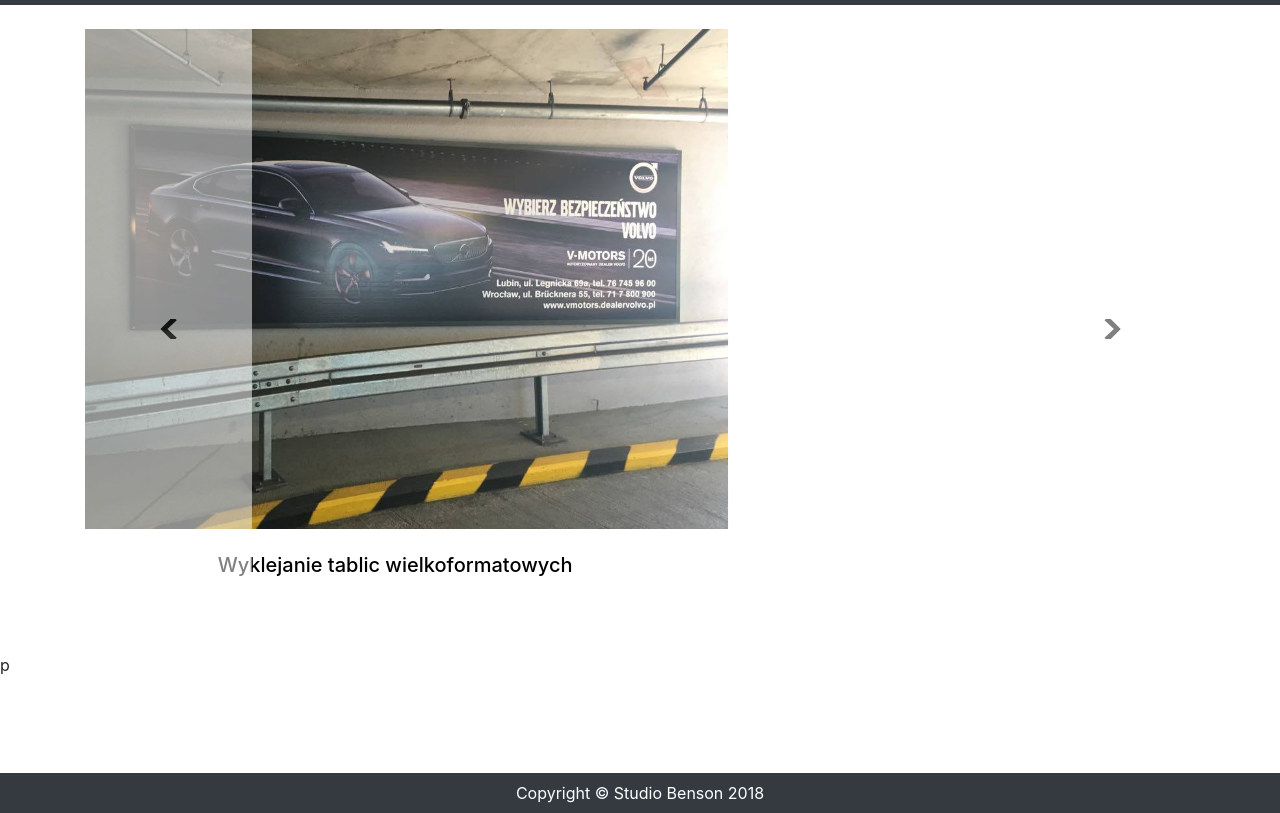
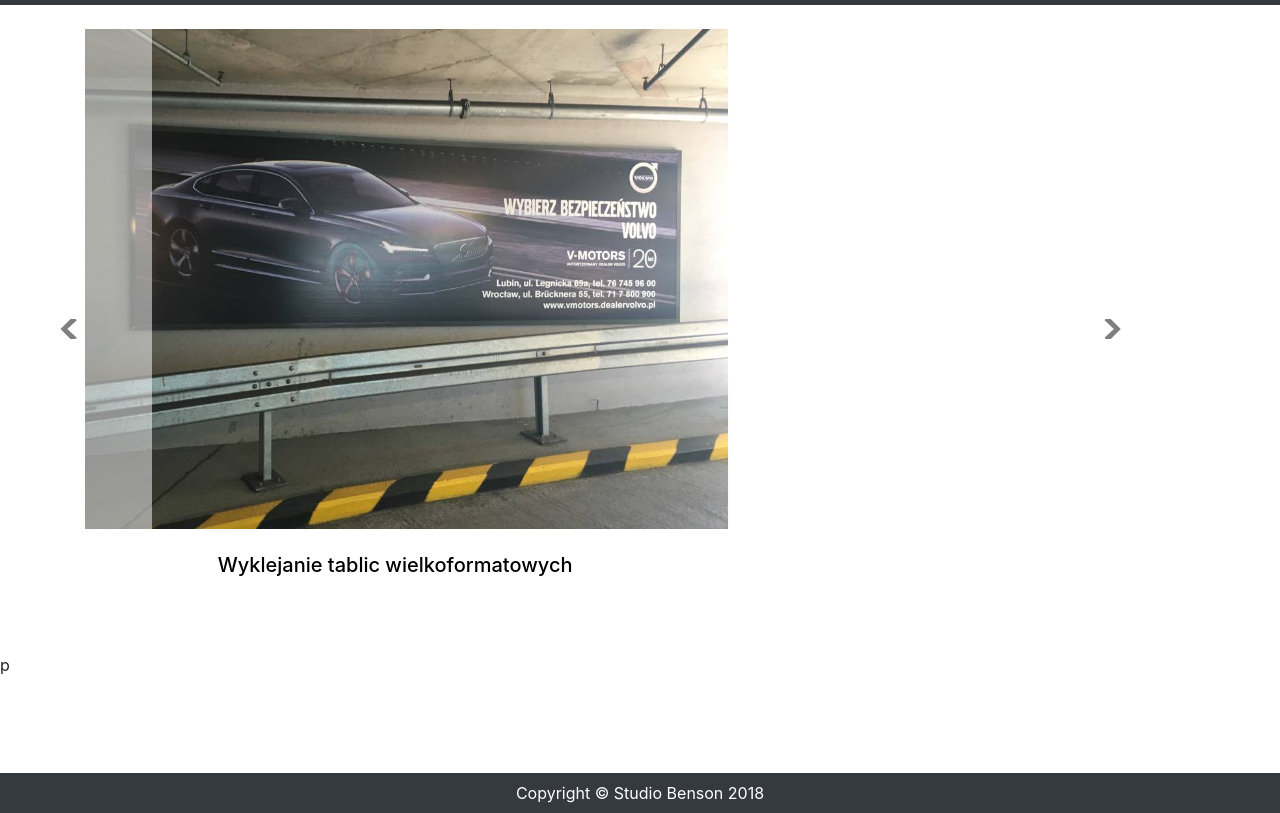
Before and after one commit to Megoh/megoh.github.io, a plain HTML site: page index.html in a window 1280 px wide. Shown: the part 51-864 px from the top of the page. Drawn offline with nearby package versions, Linux system fonts and the light colour scheme.

Commit message:
removed overflow-hidden to make controls outside inner carousel visible

```diff
--- a/css/style.css
+++ b/css/style.css
@@ -28,7 +28,6 @@
 #carouselExampleIndicators {
    background-color: white;
    height: 600px;
-   overflow: hidden;
 }
 
 .carousel-inner {
@@ -54,7 +53,11 @@
    background-size: 100%;
 }
 
-.carousel-control-prev,
+.carousel-control-prev {
+   background-color: white;
+   margin-left: -100px;
+}
 .carousel-control-next {
    background-color: white;
+   margin-left: -100px;
 }
```
